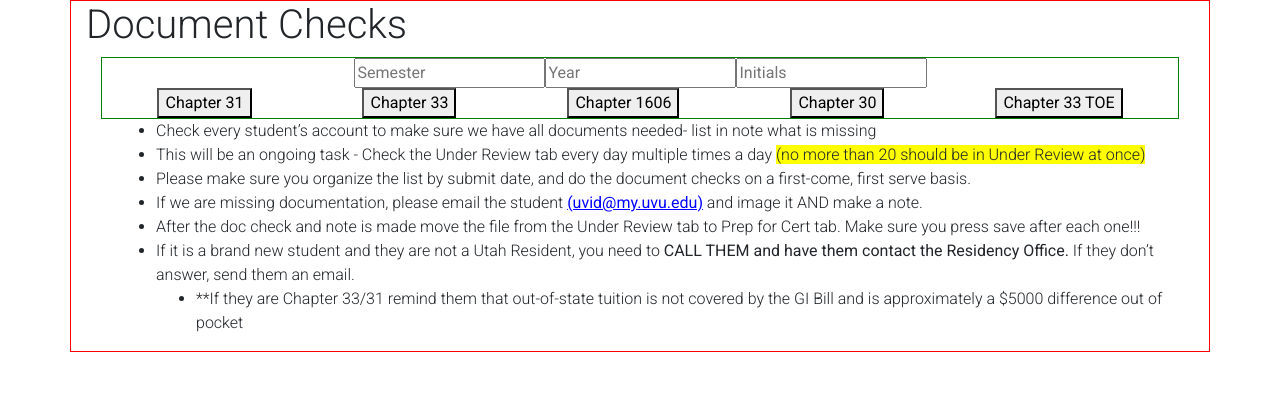
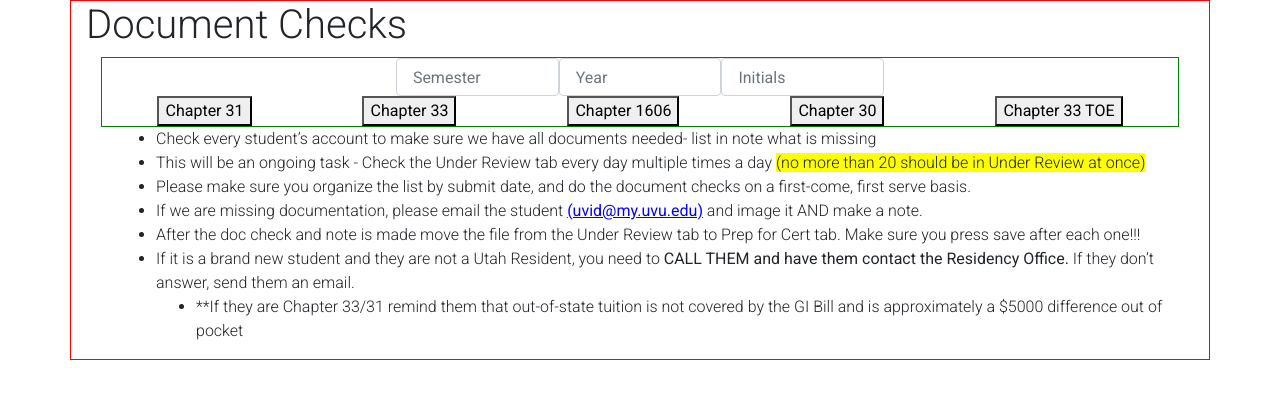
Before and after one commit to jeffsnff/VSCDocCheck, a React (Create React App) app: page / in a window 1280 px wide. Shown: the top 398 px of the page. Built offline with nearby package versions, Linux system fonts and the light colour scheme.

Commit message:
adds style to inputs

```diff
--- a/src/info/Info.js
+++ b/src/info/Info.js
@@ -5,7 +5,7 @@ function Info(){
   return(
     <MDBContainer>
       <div>
-        <ul class="fa-ul">
+        <ul>
           <li>Check every student’s account to make sure we have all documents needed- list in note what is missing </li>
           <li>This will be an ongoing task - Check the Under Review tab every day multiple times a day <highlight className='highLight'>(no more than 20 should be in Under Review at once)</highlight></li>
           <li>Please make sure you organize the list by submit date, and do the document checks on a first-come, first serve basis.</li>
--- a/src/semesterInfo/SemesterInfo.js
+++ b/src/semesterInfo/SemesterInfo.js
@@ -37,6 +37,7 @@ function SemesterInfo() {
 
   const chapterSelected = (e) => {
     e.preventDefault()
+
     if(info){
       setInfo(prevInfo => !prevInfo)
     }
@@ -56,24 +57,28 @@ function SemesterInfo() {
     <MDBContainer>
       <MDBCol style={{border: '1px solid green'}}>
         <MDBRow className='flex-center' >
-          <form>
+          <form className="d-flex justify-content-center flex-md-row">
             <input
             type='text'
             name='semester'
             placeholder="Semester"
+            className="form-control w-25 p-3"
             value={userInfo.semester}
             onChange={onChange}
+            required
             />
             <input
             type='text'
             name='year'
             placeholder='Year'
+            className="form-control w-25 p-3"
             value={userInfo.year}
             onChange={onChange}
             />
             <input
             type='text'
             name='initials'
+            className="form-control w-25 p-3"
             placeholder='Initials'
             value={userInfo.initials}
             onChange={onChange}
```
